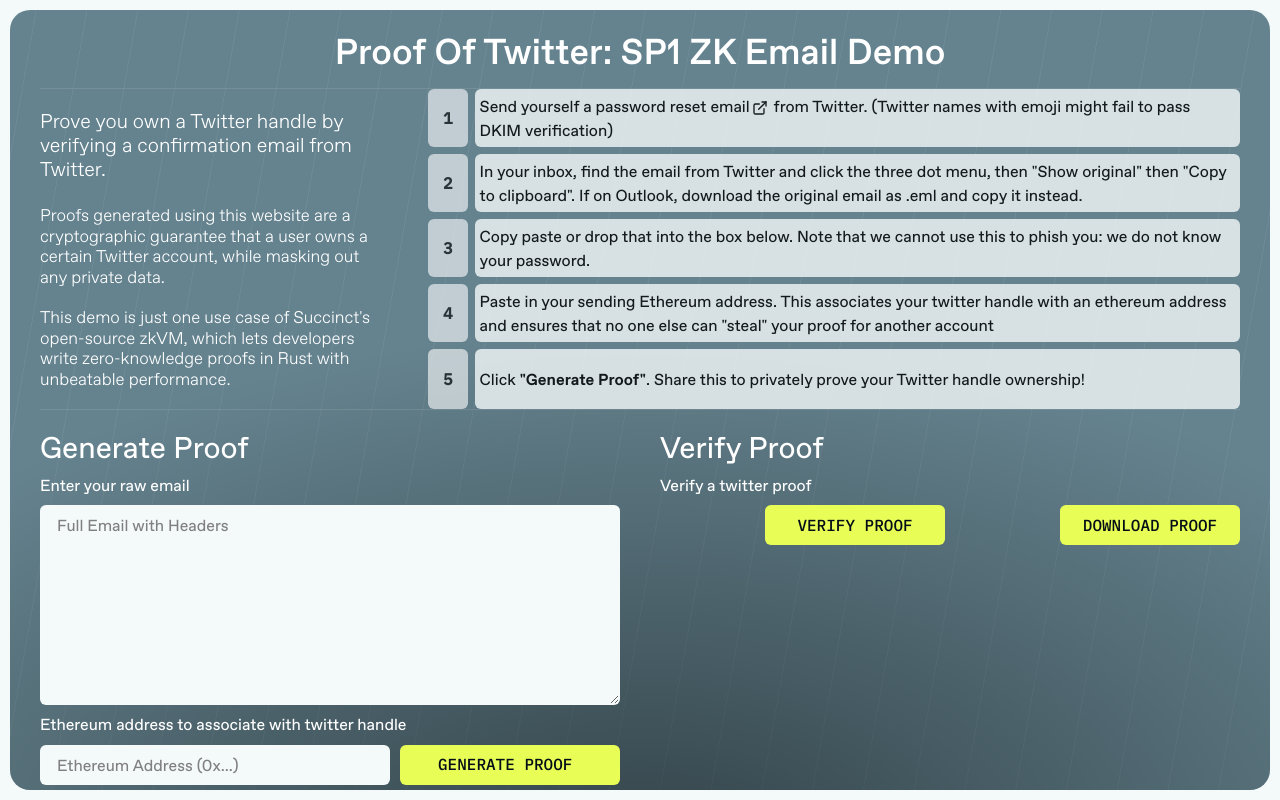
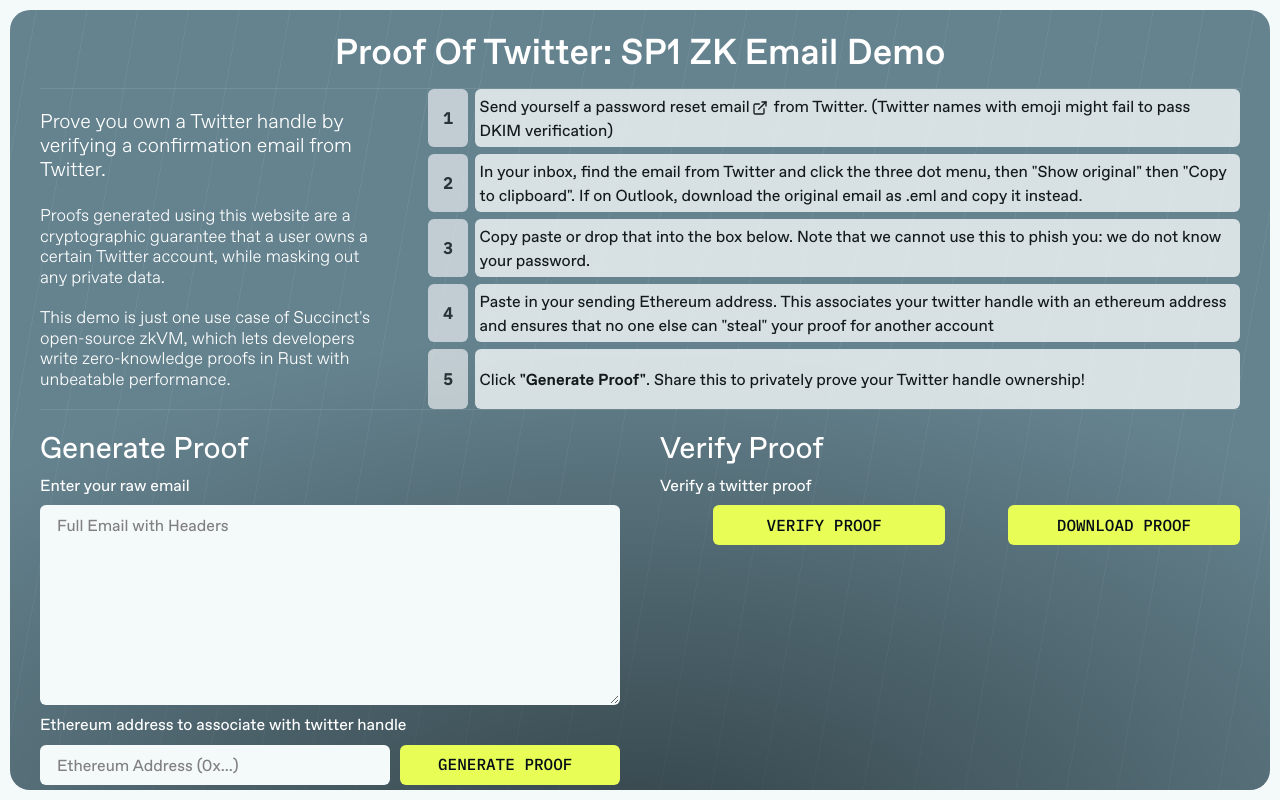
Before and after one commit to xavierdmello/proof-of-twitter-sp1, a React (Vite) app in the folder frontend/: page / in a window 1280 px wide. Built offline with nearby package versions, Linux system fonts and the light colour scheme.

Commit message:
add loading animations to proof verifying button

```diff
--- a/frontend/src/App.tsx
+++ b/frontend/src/App.tsx
@@ -12,7 +12,9 @@ function App() {
     const [proof, setProof] = useState<Blob>();
     const [ethAddress, setEthAddress] = useState<string>('');
     const [proofGenerating, setProofGenerating] = useState<boolean>(false);
+    const [proofVerifying, setProofVerifying] = useState<boolean>(false);
     const [verificationResult, setVerificationResult] = useState<VerificationResult>();
+
     const toast = useToast()
 
     type VerificationResult = {
@@ -92,6 +94,7 @@ function App() {
     }
 
     async function handleVerifyProof() {
+        setProofVerifying(true)
         try {
             const response = await axios.post("http://127.0.0.1:8000/verify", proof, {
                 headers: {
@@ -118,6 +121,7 @@ function App() {
                     isClosable: true,
                 });
             }
+            setProofVerifying(false)
         } catch (e) {
             let message = "Unknown Error"
             if (e instanceof Error) {
@@ -130,6 +134,7 @@ function App() {
                 duration: 9000,
                 isClosable: true,
             });
+            setProofVerifying(false)
         }
     }
 
@@ -330,8 +335,8 @@ function App() {
 
                                 <Box display={'flex'} flexDirection={'row'} gap={'10px'} alignItems={"center"}>
 
-                                    <Button backgroundColor={'rgb(232, 254, 86)'} color={'rgb(5, 14, 22)'} onClick={handleVerifyProof} minW={"180px"} width={'30%'} marginLeft={"auto"}>VERIFY PROOF</Button>
-                                    <Button backgroundColor={'rgb(232, 254, 86)'} color={'rgb(5, 14, 22)'} onClick={handleDownloadProof} minW={"180px"} width={'30%'} marginLeft={"auto"}>DOWNLOAD PROOF</Button>
+                                    <Button backgroundColor={'rgb(232, 254, 86)'} color={'rgb(5, 14, 22)'} onClick={handleVerifyProof} minW={"220px"} width={'40%'} isDisabled={proofGenerating}  marginLeft={"auto"}>{proofGenerating ? "VERIFYING PROOF" : "VERIFY PROOF"}&nbsp;{proofVerifying && <Spinner size={"xs"}/>}</Button>
+                                    <Button backgroundColor={'rgb(232, 254, 86)'} color={'rgb(5, 14, 22)'} onClick={handleDownloadProof} minW={"220px"} width={'40%'} marginLeft={"auto"}>DOWNLOAD PROOF</Button>
                                 </Box>
 
                             </Box>
```
